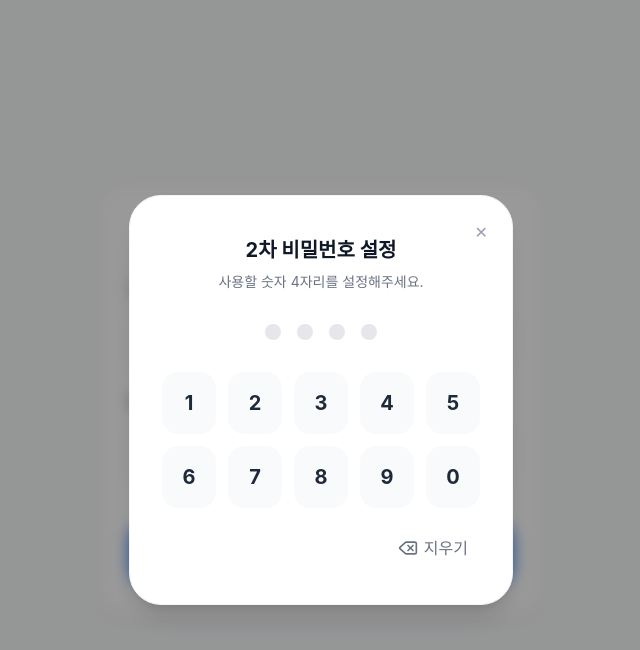
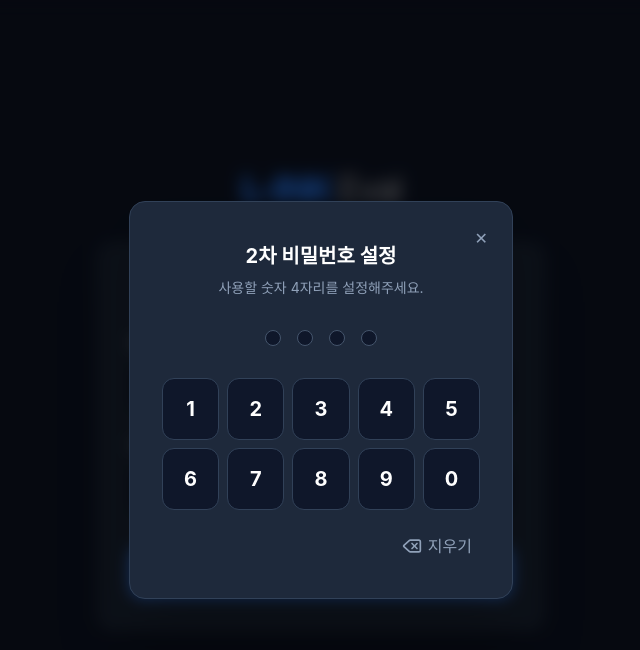
Before and after one commit to stx4R/L-INK-Evaluation-Tab, a React (Vite) app: page / in a window 1280 px wide. Both pictures are taken after typing "Sample", "Sample" into the empty fields and a click on the button "다음". Shown: the top 650 px of the page, without its empty margins (319-959 px from the left). Built offline with nearby package versions, Linux system fonts and the light colour scheme; no server answers; the database is empty; a web font is replaced by a local one.

Commit message:
fix: dark theme for login page

```diff
--- a/src/components/Login.tsx
+++ b/src/components/Login.tsx
@@ -4,170 +4,169 @@ import { useStore } from '../store/useStore';
 import { Delete } from 'lucide-react';
 
 export const Login = () => {
-  const login = useStore((state) => state.login); // 스토어의 로그인 함수
+  const login = useStore((state) => state.login);
   const [name, setName] = useState('');
   const [studentId, setStudentId] = useState('');
 
-  // 팝업창 상태 관리
   const [isPinModalOpen, setIsPinModalOpen] = useState(false);
   const [pinMode, setPinMode] = useState<'setup' | 'verify'>('setup');
   const [expectedPin, setExpectedPin] = useState<string | null>(null);
   const [enteredPin, setEnteredPin] = useState('');
   const [errorMsg, setErrorMsg] = useState('');
 
-  // 1단계: 이름/학번 입력 후 다음 버튼 클릭
   const handleNext = async (e: React.FormEvent) => {
     e.preventDefault();
-    if (!name || !studentId) return alert('이름과 학번을 모두 입력해주세요.');
+    if (!name || !studentId) return alert('학번과 이름을 모두 입력해주세요.');
 
-    // DB에서 사용자 정보 확인
-    const { data, error } = await supabase
+    const { data } = await supabase
       .from('evaluators')
       .select('*')
       .eq('student_id', studentId)
       .single();
 
     if (data) {
-      // 기존 사용자
       if (data.pin_code) {
         setPinMode('verify');
         setExpectedPin(data.pin_code);
       } else {
-        setPinMode('setup'); // 핀번호는 없지만 정보만 있을 경우
+        setPinMode('setup');
       }
     } else {
-      // 신규 사용자
       setPinMode('setup');
     }
 
     setEnteredPin('');
     setErrorMsg('');
-    setIsPinModalOpen(true); // 팝업창 띄우기
+    setIsPinModalOpen(true);
   };
 
-  // 키패드 클릭 핸들러
   const handlePinClick = (num: string) => {
     if (enteredPin.length < 4) {
       const newPin = enteredPin + num;
       setEnteredPin(newPin);
-
-      // 4자리가 모두 입력되었을 때 자동 검증
       if (newPin.length === 4) {
         verifyOrSetupPin(newPin);
       }
     }
   };
 
-  // 2단계: 핀번호 검증 및 로그인/설정
   const verifyOrSetupPin = async (pin: string) => {
     if (pinMode === 'setup') {
-      // 신규 비번 설정 및 로그인
       const { error } = await supabase
         .from('evaluators')
         .upsert({ student_id: studentId, name: name, pin_code: pin });
 
       if (error) return setErrorMsg('비밀번호 설정 중 오류가 발생했습니다.');
-      login({ name, studentId }); // 로그인 처리
+      login({ name, studentId });
     } else {
-      // 기존 비번 검증
       if (pin === expectedPin) {
-        login({ name, studentId }); // 로그인 성공
+        login({ name, studentId });
       } else {
         setErrorMsg('비밀번호가 일치하지 않습니다.');
-        setEnteredPin(''); // 초기화
+        setEnteredPin('');
       }
     }
   };
 
   return (
-    <div className="min-h-screen bg-gray-50 dark:bg-slate-900 flex items-center justify-center p-4">
-      {/* 1단계 기본 로그인 폼 (기존 디자인 스타일 적용) */}
-      <form onSubmit={handleNext} className="bg-white dark:bg-slate-800 p-8 rounded-[2rem] shadow-sm border border-gray-100 dark:border-slate-700 w-full max-w-md">
-        <h2 className="text-2xl font-bold text-center mb-8 text-gray-900 dark:text-white">면접관 로그인</h2>
+    // 배경: 이미지와 동일한 짙은 네이비/블랙
+    <div className="min-h-screen bg-[#0f172a] flex flex-col items-center justify-center p-4">
+
+      {/* 로고 중앙 배치 */}
+      <div className="mb-8 text-center">
+        <h1 className="text-4xl font-black tracking-tighter text-blue-500">
+          L-INK <span className="text-white font-light">Eval</span>
+        </h1>
+      </div>
+
+      {/* 로그인 폼 (이미지 디자인 완벽 반영) */}
+      <form onSubmit={handleNext} className="bg-[#1e293b] p-8 rounded-2xl w-full max-w-md shadow-2xl border border-slate-700/50">
+        <h2 className="text-xl font-bold text-center mb-8 text-white">면접관 로그인</h2>
 
         <div className="space-y-6">
+          {/* 학번 입력란 (위로 이동) */}
           <div>
-            <label className="block text-sm font-semibold text-gray-700 dark:text-slate-300 mb-3">이름</label>
+            <label className="block text-sm font-medium text-slate-300 mb-2">학번</label>
+            <input
+              type="text"
+              value={studentId}
+              onChange={(e) => setStudentId(e.target.value)}
+              className="w-full px-4 py-3 rounded-xl bg-[#0f172a] border border-slate-700 text-white focus:outline-none focus:border-blue-500 focus:ring-1 focus:ring-blue-500 transition-colors"
+              placeholder="학번을 입력하세요"
+            />
+          </div>
+
+          {/* 이름 입력란 (아래로 이동) */}
+          <div>
+            <label className="block text-sm font-medium text-slate-300 mb-2">이름</label>
             <input
               type="text"
               value={name}
               onChange={(e) => setName(e.target.value)}
-              className="w-full px-5 py-4 rounded-2xl bg-gray-50 dark:bg-slate-900 border border-gray-200 dark:border-slate-600 text-gray-900 dark:text-white focus:outline-none focus:ring-2 focus:ring-blue-500 transition-shadow"
+              className="w-full px-4 py-3 rounded-xl bg-[#0f172a] border border-slate-700 text-white focus:outline-none focus:border-blue-500 focus:ring-1 focus:ring-blue-500 transition-colors"
               placeholder="이름을 입력하세요"
             />
           </div>
-          <div>
-            <label className="block text-sm font-semibold text-gray-700 dark:text-slate-300 mb-3">학번</label>
-            <input
-              type="text"
-              value={studentId}
-              onChange={(e) => setStudentId(e.target.value)}
-              className="w-full px-5 py-4 rounded-2xl bg-gray-50 dark:bg-slate-900 border border-gray-200 dark:border-slate-600 text-gray-900 dark:text-white focus:outline-none focus:ring-2 focus:ring-blue-500 transition-shadow"
-              placeholder="학번을 입력하세요"
-            />
-          </div>
+
+          {/* 파란색 버튼 */}
           <button
             type="submit"
-            className="w-full py-4 bg-blue-500 hover:bg-blue-600 text-white rounded-2xl font-bold transition-colors text-lg mt-4"
+            className="w-full py-3.5 bg-[#3b82f6] hover:bg-blue-600 text-white rounded-xl font-bold transition-colors text-base mt-2"
           >
             다음
           </button>
         </div>
       </form>
 
-      {/* 2차 비밀번호 팝업창 (기존 테마에 맞춘 차분한 디자인) */}
+      {/* 2차 비밀번호 팝업창 (다크 테마 적용) */}
       {isPinModalOpen && (
-        <div className="fixed inset-0 bg-black/40 backdrop-blur-sm flex items-center justify-center p-4 z-50">
-          <div className="bg-white dark:bg-slate-800 rounded-[2rem] p-8 shadow-xl border border-gray-100 dark:border-slate-700 w-full max-w-sm relative">
+        <div className="fixed inset-0 bg-black/60 backdrop-blur-sm flex items-center justify-center p-4 z-50">
+          <div className="bg-[#1e293b] rounded-2xl p-8 shadow-2xl border border-slate-700 w-full max-w-sm relative">
             <button
               onClick={() => { setIsPinModalOpen(false); setEnteredPin(''); setErrorMsg(''); }}
-              className="absolute top-6 right-6 text-gray-400 hover:text-gray-600 dark:hover:text-gray-300"
+              className="absolute top-6 right-6 text-slate-400 hover:text-white transition-colors"
             >
               ✕
             </button>
 
             <div className="text-center mb-8 mt-2">
-              <h3 className="text-xl font-bold text-gray-900 dark:text-white">
+              <h3 className="text-xl font-bold text-white">
                 {pinMode === 'setup' ? '2차 비밀번호 설정' : '2차 비밀번호 입력'}
               </h3>
-              <p className="text-sm text-gray-500 dark:text-slate-400 mt-2">
+              <p className="text-sm text-slate-400 mt-2">
                 {pinMode === 'setup' ? '사용할 숫자 4자리를 설정해주세요.' : '설정하신 숫자 4자리를 입력해주세요.'}
               </p>
             </div>
 
-            {/* 입력 표시창 (동그라미) */}
             <div className="flex justify-center gap-4 mb-8">
               {[0, 1, 2, 3].map((i) => (
                 <div
                   key={i}
                   className={`w-4 h-4 rounded-full transition-colors ${
-                    i < enteredPin.length ? 'bg-blue-500' : 'bg-gray-200 dark:bg-slate-700'
+                    i < enteredPin.length ? 'bg-blue-500' : 'bg-[#0f172a] border border-slate-600'
                   }`}
                 />
               ))}
             </div>
 
-            {/* 에러 메시지 */}
-            {errorMsg && <p className="text-red-500 text-center text-sm mb-6 font-medium">{errorMsg}</p>}
+            {errorMsg && <p className="text-red-400 text-center text-sm mb-6 font-medium">{errorMsg}</p>}
 
-            {/* 2x5 키패드 */}
-            <div className="grid grid-cols-5 gap-3">
+            <div className="grid grid-cols-5 gap-2">
               {[1, 2, 3, 4, 5, 6, 7, 8, 9, 0].map((num) => (
                 <button
                   key={num}
                   onClick={() => handlePinClick(num.toString())}
-                  className="py-4 bg-gray-50 dark:bg-slate-900 rounded-2xl text-xl font-bold text-gray-800 dark:text-white hover:bg-gray-100 dark:hover:bg-slate-700 transition-colors active:scale-95 border border-transparent dark:border-slate-700"
+                  className="py-4 bg-[#0f172a] rounded-xl text-xl font-bold text-white hover:bg-slate-700 active:scale-95 transition-all border border-slate-700"
                 >
                   {num}
                 </button>
               ))}
             </div>
 
-            {/* 지우기 버튼 */}
             <div className="mt-4 flex justify-end">
               <button
                 onClick={() => setEnteredPin((prev) => prev.slice(0, -1))}
-                className="p-3 text-gray-500 dark:text-slate-400 hover:text-gray-800 dark:hover:text-white flex items-center gap-1.5 font-medium transition-colors"
+                className="p-2 text-slate-400 hover:text-white flex items-center gap-1.5 font-medium transition-colors"
               >
                 <Delete className="w-5 h-5" /> 지우기
               </button>
--- a/src/index.css
+++ b/src/index.css
@@ -1,6 +1,6 @@
 @import "tailwindcss";
 
-/* 폰트 및 기본 배경 설정 */
+/* Font & Background */
 @layer base {
   body {
     @apply antialiased text-slate-900 bg-[#f2f4f6]; /* 토스 특유의 연한 회색 배경 */
@@ -8,7 +8,7 @@
   }
 }
 
-/* 커스텀 유틸리티 (디자인 가독성 높이기) */
+/* Custom */
 @layer utilities {
   .toss-card {
     @apply bg-white rounded-[24px] shadow-[0_8px_30px_rgb(0,0,0,0,04)] border border-white p-8;
```
